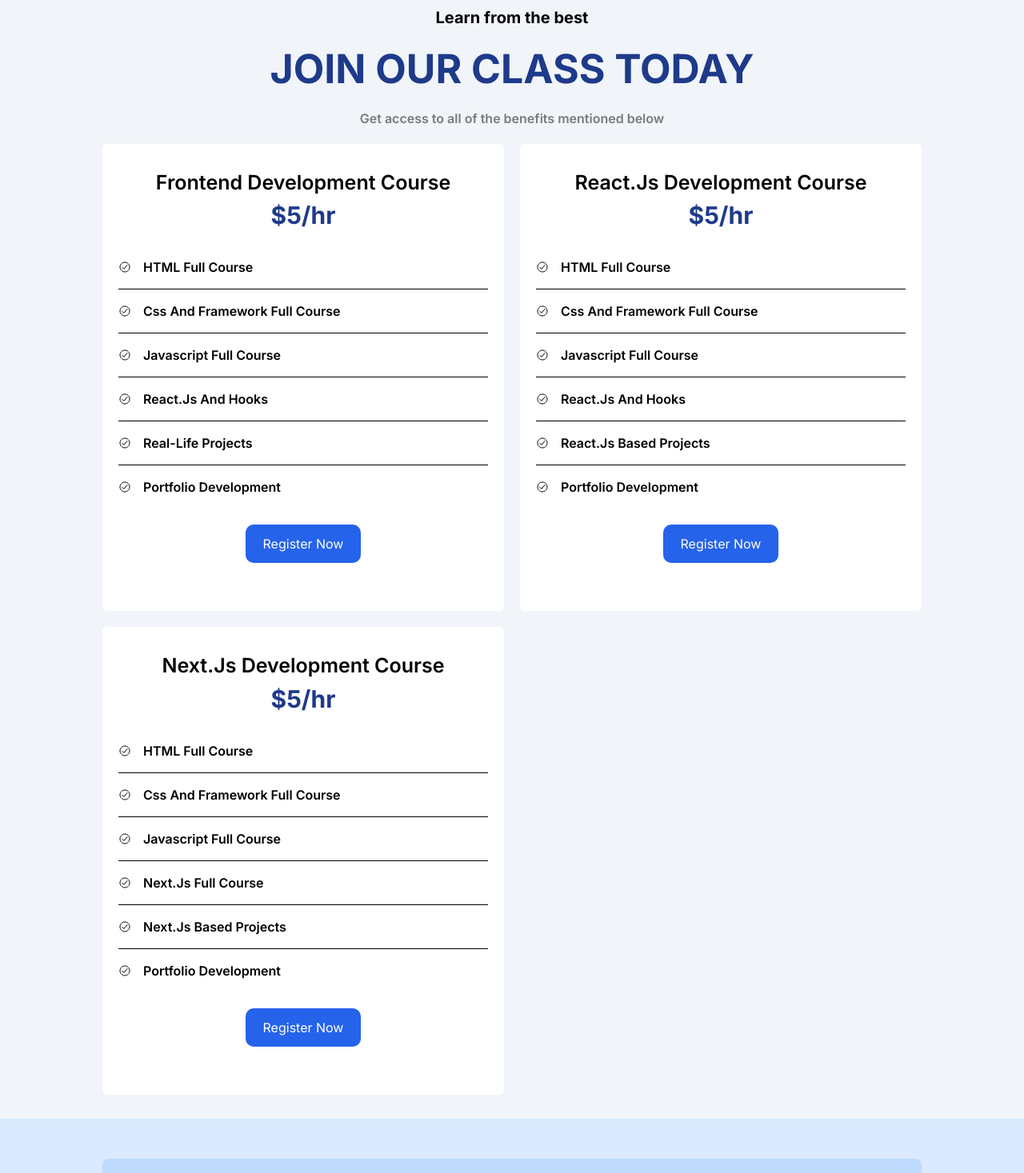
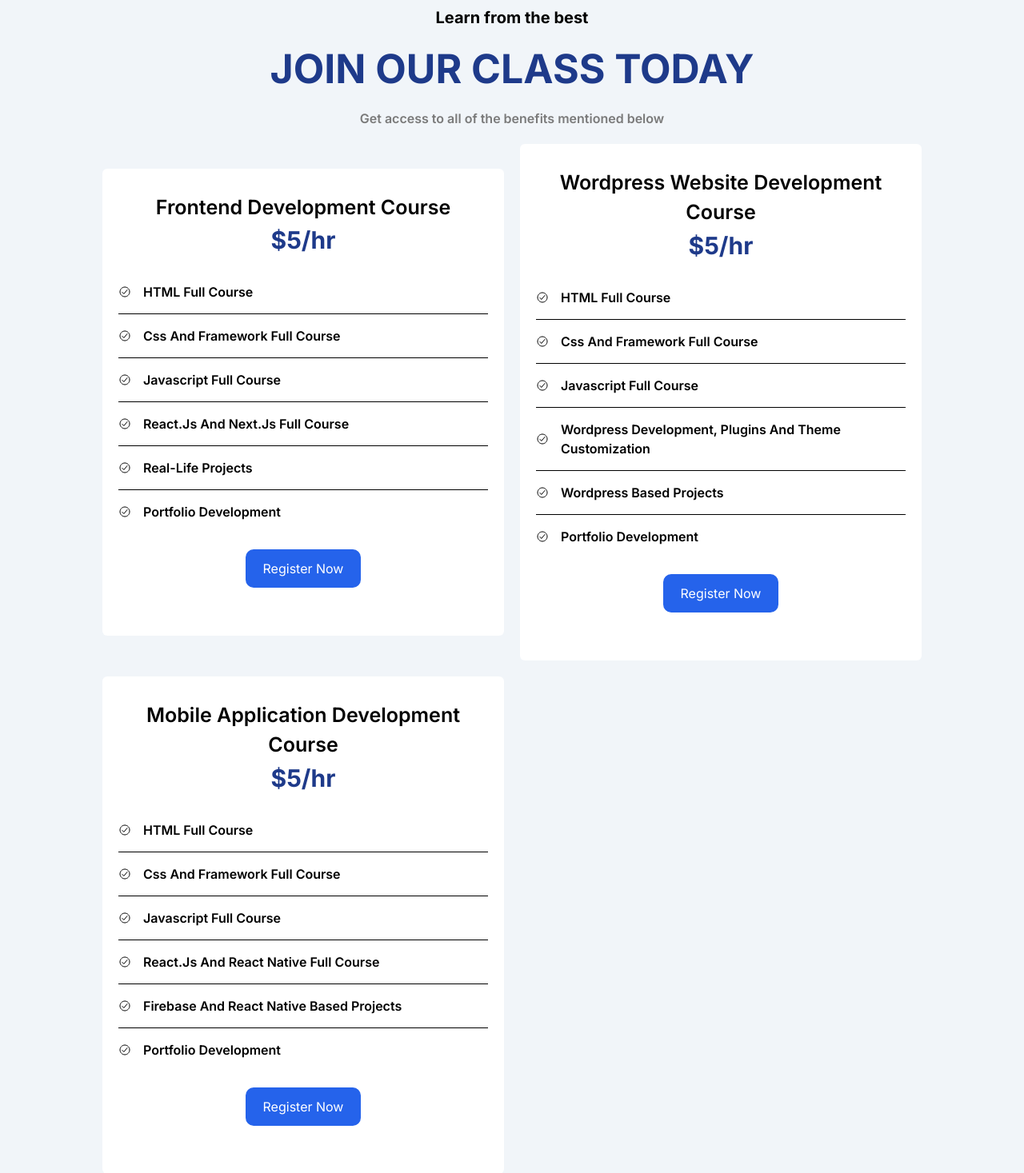
Before and after one commit to Chrismiweb/frontend-sales-page, a Next.js app: page / in a window 1280 px wide. Shown: the part 1378-2845 px from the top of the page at 80% size. Built offline with nearby package versions, Linux system fonts and the light colour scheme.

Commit message:
made little adjustment

```diff
--- a/src/app/course/Course.tsx
+++ b/src/app/course/Course.tsx
@@ -9,32 +9,32 @@ function Course() {
             package1:"HTML Full Course",
             packag2:"Css And Framework Full Course",
             package3:"Javascript Full Course ",
-            package4:"React.Js And Hooks",
+            package4:"React.Js And Next.Js Full Course",
             packag5:"Real-Life Projects",
             package6:"Portfolio Development",
             icon: <IoCheckmarkCircleOutline />,
             btn: "Register Now"
         },
         {
-            planName: "React.Js Development Course",
+            planName: "Wordpress Website Development Course",
             price: "$5/hr",
             package1:"HTML Full Course",
             packag2:" Css And Framework Full Course",
             package3:"Javascript Full Course",
-            package4:"React.Js And Hooks",
-            packag5:"React.Js Based Projects",
+            package4:"Wordpress Development, Plugins And Theme Customization",
+            packag5:"Wordpress Based Projects",
             package6:"Portfolio Development",
             icon: <IoCheckmarkCircleOutline />,
             btn: "Register Now"
         },
         {
-            planName: "Next.Js Development Course",
+            planName: "Mobile Application Development Course",
             price: "$5/hr",
             package1:"HTML Full Course",
             packag2:" Css And Framework Full Course",
             package3:"Javascript Full Course",
-            package4:"Next.Js Full Course",
-            packag5:"Next.Js Based Projects",
+            package4:"React.Js And React Native Full Course",
+            packag5:"Firebase And React Native Based Projects",
             package6:"Portfolio Development",
             icon: <IoCheckmarkCircleOutline />,
             btn: "Register Now"
--- a/src/app/register/page.tsx
+++ b/src/app/register/page.tsx
@@ -103,8 +103,8 @@ export default function Register(){
                     <select onChange={(e)=>setCourseType(e.target.value)} required name = "courseType" className="border text-[13px] w-[100%] text-black bg-gray-200 py-[8px] border-[#F8E7F8] px-[10px]  rounded-[10px]" >
                        <option className="text-[13px]" value="">Select Course Type</option>
                        <option className="text-[13px]" value="Frontend Development">Frontend Development</option>
-                       <option className="text-[13px]" value="Backend Development">Next.Js Development Course</option>
-                       <option className="text-[13px]" value="Python Full-Stack Development">React.Js Development Course</option>
+                       <option className="text-[13px]" value="Wordpress Website Development Course">Wordpress Website Development Course</option>
+                       <option className="text-[13px]" value="Mobile Application Development Course">Mobile Application Development Course</option>
 
                     </select>
                 </div>
```
